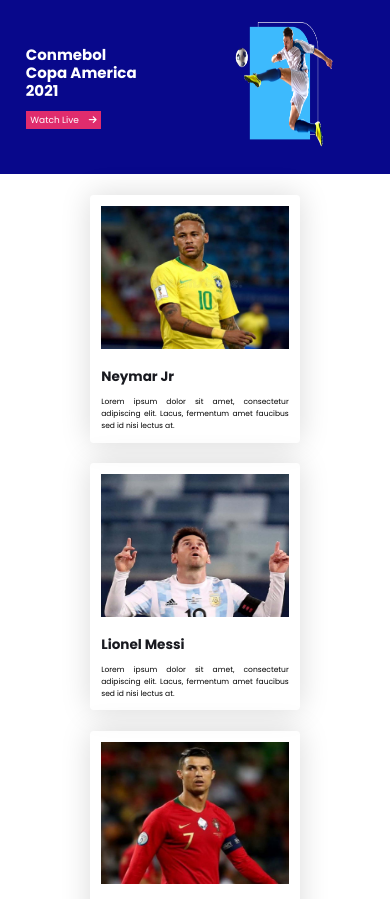
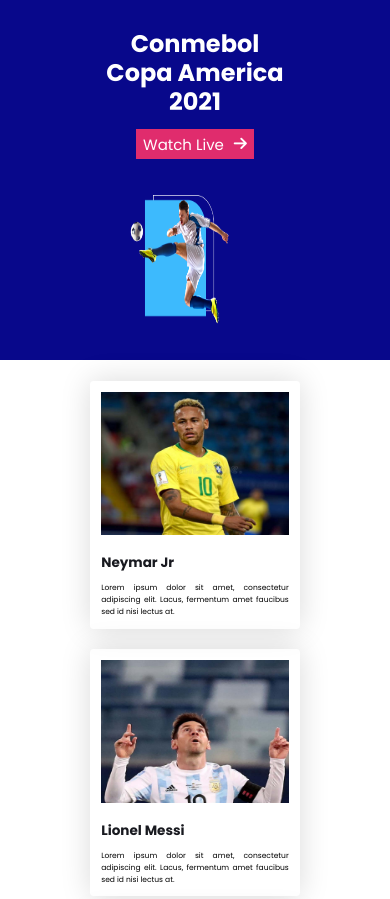
Before and after one commit to arifulhaque145/respo-football-cup, a plain HTML site: page index.html in a window 390 px wide. Shown: the top 899 px of the page. Drawn offline with Linux system fonts and the light colour scheme.

Commit message:
bug fixed

```diff
--- a/css/style.css
+++ b/css/style.css
@@ -54,12 +54,6 @@ body {
 header {
     width : 100%;
     height: 30em;
-}
-
-.navbar {
-    display        : flex;
-    align-items    : flex-start;
-    justify-content: space-between;
 }
 
 .header {
@@ -250,9 +244,9 @@ footer img {
 
     /* Header */
 
-    header {
+    .header {
         width : 100%;
-        height: 14.5em;
+        height: 100%;
     }
 
     #header {
@@ -262,35 +256,41 @@ footer img {
     }
 
     .header {
-        width      : 100%;
-        align-items: center;
-        padding-top: 1.83em;
+        width          : 100%;
+        display        : flex;
+        flex-direction : column;
+        justify-content: center;
     }
 
     .header__info {
-        width      : 65%;
-        margin-left: 2.15em;
+        margin-left: 0em;
+        padding-top: 2.5em;
+        text-align : center;
+        height     : 100%;
+        width      : 100%;
     }
 
     .header__info h1 {
-        font-size         : 1.25em;
+        font-size         : 2em;
         line-height       : 1.20;
         margin-block-start: 0em;
     }
 
     .link-btn {
-        font-size: 0.75em;
+        font-size: 1.25em;
         padding  : 0.31em 0.5em;
     }
 
     #img1 {
-        width       : 35%;
-        margin-right: 2.15em;
+        text-align     : center;
+        width          : 100%;
+        height         : 100%;
+        /* margin-right: 2.15em; */
     }
 
     #img1 img {
-        height      : 10.42em;
-        width       : 8.13em;
+        height      : 10.75em;
+        width       : 8.25em;
         margin-right: 2.63em;
     }
 
```
